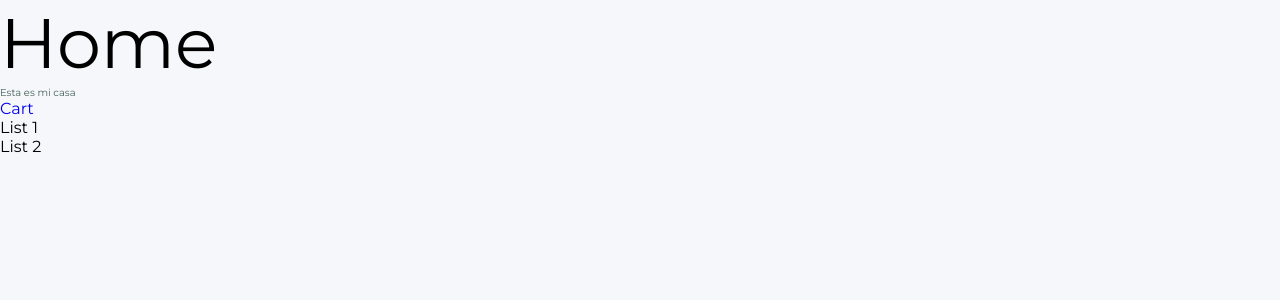
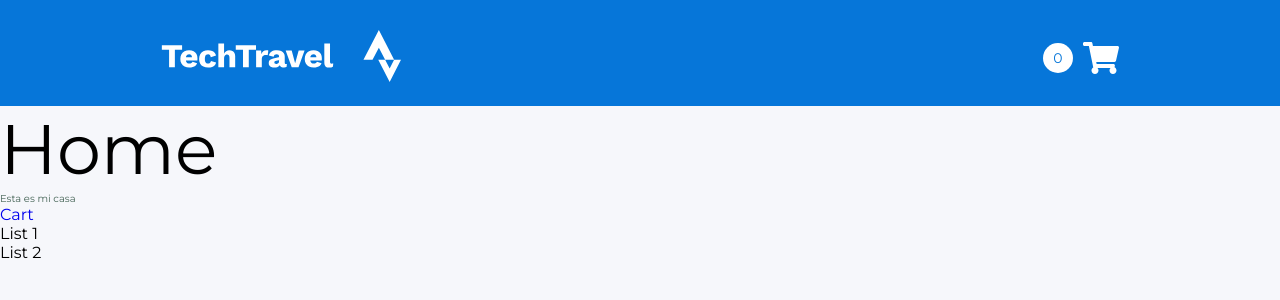
Before and after one commit to JuanRassa-TitaMedia/Tech-Travel-App, a React (Create React App) app: page / in a window 1280 px wide. Shown: the top 300 px of the page. Built offline with nearby package versions, Linux system fonts and the light colour scheme.

Commit message:
Implementation of Header.

```diff
--- a/src/App.js
+++ b/src/App.js
@@ -2,11 +2,13 @@ import React from 'react';
 import { BrowserRouter } from 'react-router-dom';
 import Routing from './routes';
 import GlobalStyle from './styles/global';
+import Header from './components/Header';
 
 function App() {
   return (
     <>
       <BrowserRouter>
+        <Header />
         <Routing />
       </BrowserRouter>
       <GlobalStyle />
--- /dev/null
+++ b/src/components/Header/index.js
@@ -0,0 +1,27 @@
+import React from 'react';
+import { FaShoppingCart } from 'react-icons/fa';
+import { Link } from 'react-router-dom';
+import logo from '../../assets/logo.svg';
+import { Container, HeaderContainer, Cart } from './styles';
+
+function Header() {
+  return (
+    <Container>
+      <HeaderContainer>
+        <Link to="/">
+          <img src={logo} alt="Logo" />
+        </Link>
+        <Link to="/cart">
+          <Cart>
+            <div>
+              <span>0</span>
+            </div>
+            <FaShoppingCart size={36} color="#FFF" />
+          </Cart>
+        </Link>
+      </HeaderContainer>
+    </Container>
+  );
+}
+
+export default Header;
--- /dev/null
+++ b/src/components/Header/styles.js
@@ -0,0 +1,41 @@
+import styled from 'styled-components';
+
+export const Container = styled.header`
+  background-color: #0676d9;
+  padding: 30px 20px 20px;
+  display: flex;
+  justify-content: center;
+`;
+
+export const HeaderContainer = styled.div`
+  display: flex;
+  justify-content: space-between;
+  align-items: center;
+  width: 100%;
+  max-width: 958px;
+
+  img {
+    width: 240px;
+  }
+`;
+
+export const Cart = styled.div`
+  display: flex;
+  align-items: center;
+
+  div {
+    background-color: #fff;
+    width: 30px;
+    height: 30px;
+    border-radius: 50%;
+    margin-right: 10px;
+    display: flex;
+    justify-content: center;
+    align-items: center;
+
+    span {
+      font-size: 14px;
+      color: #0676d9;
+    }
+  }
+`;
```
Also changed, not shown: src/assets/logo.svg (added).
